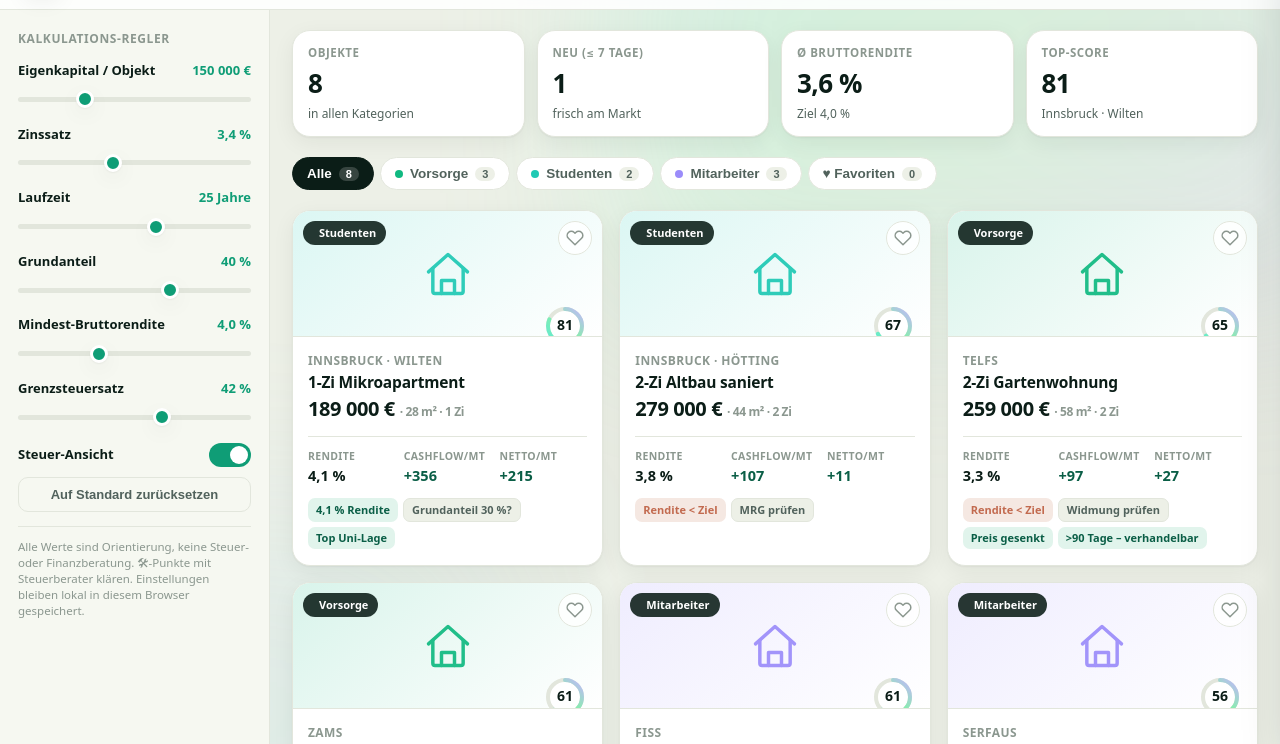
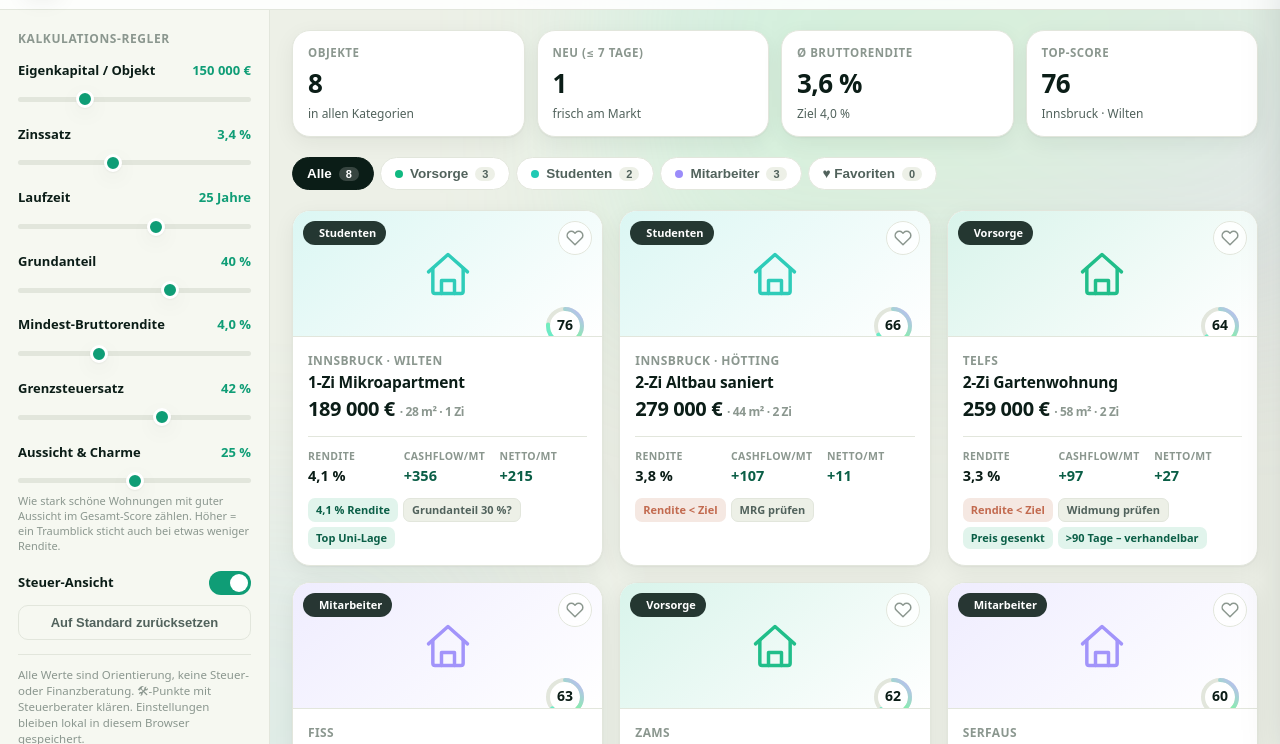
Before and after one commit to mpregenzer-blip/imo-bot, a plain HTML site: page index.html in a window 1280 px wide. Both pictures are taken after a click on the button "Auf Standard zurücksetzen". Shown: the part 56-800 px from the top of the page. Drawn offline with Linux system fonts and the light colour scheme.

Commit message:
Aussicht & Charme: Regler, Scoring, Badges und Detail-Ansicht

```diff
--- a/index.html
+++ b/index.html
@@ -240,6 +240,9 @@ input[type=range]::-moz-range-thumb{width:16px;height:16px;border-radius:50%;bac
       <input type="range" id="r_rend" min="2" max="8" step="0.1" value="4"></div>
     <div class="ctl"><div class="ctl-top"><label>Grenzsteuersatz</label><span class="val" id="v_steuer">42 %</span></div>
       <input type="range" id="r_steuer" min="20" max="55" step="1" value="42"></div>
+    <div class="ctl"><div class="ctl-top"><label>Aussicht &amp; Charme</label><span class="val" id="v_qual">25 %</span></div>
+      <input type="range" id="r_qual" min="0" max="50" step="5" value="25">
+      <p style="font-size:11px;color:var(--muted);margin:5px 0 0;line-height:1.35">Wie stark schöne Wohnungen mit guter Aussicht im Gesamt-Score zählen. Höher = ein Traumblick sticht auch bei etwas weniger Rendite.</p></div>
     <div class="toggle-row"><span>Steuer-Ansicht</span>
       <label class="switch"><input type="checkbox" id="t_tax" checked><span class="slider-sw"></span></label></div>
     <button class="reset" id="resetBtn">Auf Standard zurücksetzen</button>
@@ -272,21 +275,21 @@ const CATS={
 };
 
 const SAMPLE_DATA=[
- {id:"v1",kat:"vorsorge",titel:"2-Zi ETW Schönegg",ort:"Hall in Tirol",plz:"6060",kaufpreis:285000,qm:52,zimmer:2,baujahr:1998,miete:676,makler:true,einheiten:14,tage_online:53,preissenkung:false,freizeit:"nein",
+ {id:"v1",kat:"vorsorge",titel:"2-Zi ETW Schönegg",ort:"Hall in Tirol",plz:"6060",kaufpreis:285000,qm:52,zimmer:2,baujahr:1998,miete:676,makler:true,einheiten:14,tage_online:53,preissenkung:false,freizeit:"nein",aussicht:62,charme:55,
    hist:[{d:"2026-05-15",p:295000},{d:"2026-06-20",p:285000}],lage:{ruhe:78,schule:82,nahversorgung:70,oeffi:74,natur:80}},
- {id:"v2",kat:"vorsorge",titel:"3-Zi Wohnung mit Terrasse",ort:"Zams",plz:"6511",kaufpreis:339000,qm:79,zimmer:3,baujahr:2016,miete:1010,makler:false,einheiten:8,tage_online:6,preissenkung:false,freizeit:"nein",
+ {id:"v2",kat:"vorsorge",titel:"3-Zi Wohnung mit Terrasse",ort:"Zams",plz:"6511",kaufpreis:339000,qm:79,zimmer:3,baujahr:2016,miete:1010,makler:false,einheiten:8,tage_online:6,preissenkung:false,freizeit:"nein",aussicht:80,charme:78,
    hist:[{d:"2026-07-04",p:339000}],lage:{ruhe:84,schule:76,nahversorgung:72,oeffi:66,natur:88}},
- {id:"v3",kat:"vorsorge",titel:"2-Zi Gartenwohnung",ort:"Telfs",plz:"6410",kaufpreis:259000,qm:58,zimmer:2,baujahr:2009,miete:715,makler:false,einheiten:6,tage_online:97,preissenkung:true,freizeit:"offen",
+ {id:"v3",kat:"vorsorge",titel:"2-Zi Gartenwohnung",ort:"Telfs",plz:"6410",kaufpreis:259000,qm:58,zimmer:2,baujahr:2009,miete:715,makler:false,einheiten:6,tage_online:97,preissenkung:true,freizeit:"offen",aussicht:58,charme:66,
    hist:[{d:"2026-04-02",p:279000},{d:"2026-06-28",p:259000}],lage:{ruhe:80,schule:78,nahversorgung:80,oeffi:82,natur:70}},
- {id:"s1",kat:"studenten",titel:"1-Zi Mikroapartment",ort:"Innsbruck · Wilten",plz:"6020",kaufpreis:189000,qm:28,zimmer:1,baujahr:2019,miete:640,makler:true,einheiten:22,tage_online:12,preissenkung:false,freizeit:"nein",
+ {id:"s1",kat:"studenten",titel:"1-Zi Mikroapartment",ort:"Innsbruck · Wilten",plz:"6020",kaufpreis:189000,qm:28,zimmer:1,baujahr:2019,miete:640,makler:true,einheiten:22,tage_online:12,preissenkung:false,freizeit:"nein",aussicht:55,charme:72,
    hist:[{d:"2026-06-28",p:189000}],lage:{uni:94,oeffi:90,ausgehen:88,nahversorgung:82}},
- {id:"s2",kat:"studenten",titel:"2-Zi Altbau saniert",ort:"Innsbruck · Hötting",plz:"6020",kaufpreis:279000,qm:44,zimmer:2,baujahr:1952,miete:880,makler:true,einheiten:9,tage_online:34,preissenkung:false,freizeit:"nein",
+ {id:"s2",kat:"studenten",titel:"2-Zi Altbau saniert",ort:"Innsbruck · Hötting",plz:"6020",kaufpreis:279000,qm:44,zimmer:2,baujahr:1952,miete:880,makler:true,einheiten:9,tage_online:34,preissenkung:false,freizeit:"nein",aussicht:74,charme:82,
    hist:[{d:"2026-06-06",p:289000},{d:"2026-06-30",p:279000}],lage:{uni:80,oeffi:84,ausgehen:78,nahversorgung:76}},
- {id:"m1",kat:"mitarbeiter",titel:"4-Zi Wohnung Ortszentrum",ort:"Fiss",plz:"6533",kaufpreis:445000,qm:96,zimmer:4,baujahr:2012,miete:1450,makler:false,einheiten:5,tage_online:21,preissenkung:false,freizeit:"nein",betten:6,
+ {id:"m1",kat:"mitarbeiter",titel:"4-Zi Wohnung Ortszentrum",ort:"Fiss",plz:"6533",kaufpreis:445000,qm:96,zimmer:4,baujahr:2012,miete:1450,makler:false,einheiten:5,tage_online:21,preissenkung:false,freizeit:"nein",aussicht:88,charme:80,betten:6,
    hist:[{d:"2026-06-19",p:445000}],lage:{arbeitsweg:95,dorfleben:88,oeffi:80,nahversorgung:82}},
- {id:"m2",kat:"mitarbeiter",titel:"3-Zi im Dorf, Nähe Lifte",ort:"Serfaus",plz:"6534",kaufpreis:389000,qm:78,zimmer:3,baujahr:2005,miete:1150,makler:true,einheiten:12,tage_online:44,preissenkung:true,freizeit:"nein",betten:4,
+ {id:"m2",kat:"mitarbeiter",titel:"3-Zi im Dorf, Nähe Lifte",ort:"Serfaus",plz:"6534",kaufpreis:389000,qm:78,zimmer:3,baujahr:2005,miete:1150,makler:true,einheiten:12,tage_online:44,preissenkung:true,freizeit:"nein",aussicht:85,charme:74,betten:4,
    hist:[{d:"2026-05-10",p:410000},{d:"2026-06-25",p:389000}],lage:{arbeitsweg:90,dorfleben:84,oeffi:78,nahversorgung:74}},
- {id:"m3",kat:"mitarbeiter",titel:"3-Zi Wohnung am Ortsrand",ort:"Ried im Oberinntal",plz:"6531",kaufpreis:298000,qm:82,zimmer:3,baujahr:2001,miete:900,makler:false,einheiten:4,tage_online:70,preissenkung:false,freizeit:"nein",betten:4,
+ {id:"m3",kat:"mitarbeiter",titel:"3-Zi Wohnung am Ortsrand",ort:"Ried im Oberinntal",plz:"6531",kaufpreis:298000,qm:82,zimmer:3,baujahr:2001,miete:900,makler:false,einheiten:4,tage_online:70,preissenkung:false,freizeit:"nein",aussicht:60,charme:48,betten:4,
    hist:[{d:"2026-04-30",p:298000}],lage:{arbeitsweg:48,dorfleben:40,oeffi:52,nahversorgung:55}}
 ];
 /* DATA wird beim Laden aus daten/objekte.json geholt; SAMPLE_DATA dient als Fallback,
@@ -300,7 +303,7 @@ const LAGE_DEF={
 };
 
 let P=load(), favs=store.get("imo_favs",[]), activeTab="alle";
-function load(){const d=store.get("imo_params",{});return {ek:d.ek??150000,zins:d.zins??3.4,lauf:d.lauf??25,grund:d.grund??40,rend:d.rend??4,steuer:d.steuer??42,tax:d.tax??true}}
+function load(){const d=store.get("imo_params",{});return {ek:d.ek??150000,zins:d.zins??3.4,lauf:d.lauf??25,grund:d.grund??40,rend:d.rend??4,steuer:d.steuer??42,qual:d.qual??25,tax:d.tax??true}}
 function saveP(){store.set("imo_params",P)}
 
 function calc(o){
@@ -311,14 +314,20 @@ function calc(o){
   return {nkPct,gesamt,kredit,rate,jahresmiete,afa,zinsen1,verlust,steuerJahr,cashflow,netto,brutto,gebaeude};
 }
 function scoreLage(o){let s=0;for(const [k,,w] of LAGE_DEF[o.kat])s+=(o.lage[k]||0)*w;return Math.round(s)}
+/* Aussicht & Charme – gilt fuer ALLE Kategorien. Fehlende Werte = neutral 60. */
+function quality(o){return Math.round(((o.aussicht??60)+(o.charme??60))/2)}
 function scoreGesamt(o){
-  const c=calc(o), lage=scoreLage(o);
+  const c=calc(o), lage=scoreLage(o), qual=quality(o);
   const rendScore=Math.max(0,Math.min(100,(c.brutto/P.rend)*60));
   const cfScore=Math.max(0,Math.min(100,60+c.netto/6));
-  return Math.round(lage*0.4+rendScore*0.35+cfScore*0.25);
+  const rest=0.45*lage+0.35*rendScore+0.20*cfScore;   // Rendite/Lage/Cashflow
+  const w=P.qual/100;                                   // Gewichtung Aussicht & Charme
+  return Math.round(w*qual+(1-w)*rest);
 }
 function badges(o){
   const c=calc(o), b=[];
+  if((o.aussicht??0)>=85) b.push({t:"Traumblick",cls:"i"});
+  if((o.charme??0)>=85) b.push({t:"Charmant",cls:"i"});
   if(c.brutto<P.rend) b.push({t:"Rendite < Ziel",cls:"c"}); else b.push({t:c.brutto.toFixed(1).replace(".",",")+" % Rendite",cls:"g"});
   if(o.baujahr<1953) b.push({t:"MRG prüfen",cls:"w"});
   if(o.einheiten>10) b.push({t:"Grundanteil 30 %?",cls:"w"});
@@ -464,6 +473,15 @@ function openDrawer(id){
       </div>`:""}
 
       <div class="d-section">
+        <h3>Aussicht &amp; Charme</h3>
+        <div class="lage-bars">
+          <div class="lb"><div class="lb-top"><span>Aussicht / Blick</span><span class="lb-v tabnum">${o.aussicht??60}</span></div><div class="lb-track"><div class="lb-fill" style="width:${o.aussicht??60}%"></div></div></div>
+          <div class="lb"><div class="lb-top"><span>Charme / Wohnqualität</span><span class="lb-v tabnum">${o.charme??60}</span></div><div class="lb-track"><div class="lb-fill" style="width:${o.charme??60}%"></div></div></div>
+        </div>
+        <div class="lage-hint">Schöne Wohnungen mit gutem Blick ziehen gute Mieter an. Zählt aktuell zu ${P.qual} % im Gesamt-Score (per Regler „Aussicht &amp; Charme" einstellbar). ${(o.aussicht??60)<60||(o.charme??60)<60?"Werte noch schätzen/anpassen.":""}</div>
+      </div>
+
+      <div class="d-section">
         <h3>Lage-Bewertung · ${cat.label}</h3>
         <div class="lage-bars">${lageRows}</div>
         <div class="lage-hint">${lageHint}</div>
@@ -498,14 +516,17 @@ bindRange("r_lauf","lauf","v_lauf",v=>v+" Jahre");
 bindRange("r_grund","grund","v_grund",fmtPct0);
 bindRange("r_rend","rend","v_rend",fmtPct);
 bindRange("r_steuer","steuer","v_steuer",fmtPct0);
+bindRange("r_qual","qual","v_qual",fmtPct0);
 const tTax=document.getElementById("t_tax");tTax.checked=P.tax;tTax.onchange=()=>{P.tax=tTax.checked;saveP();renderAll()};
 document.getElementById("resetBtn").onclick=()=>{
-  P={ek:150000,zins:3.4,lauf:25,grund:40,rend:4,steuer:42,tax:true};saveP();
+  P={ek:150000,zins:3.4,lauf:25,grund:40,rend:4,steuer:42,qual:25,tax:true};saveP();
   document.getElementById("r_ek").value=P.ek;document.getElementById("r_zins").value=P.zins;document.getElementById("r_lauf").value=P.lauf;
-  document.getElementById("r_grund").value=P.grund;document.getElementById("r_rend").value=P.rend;document.getElementById("r_steuer").value=P.steuer;tTax.checked=true;
+  document.getElementById("r_grund").value=P.grund;document.getElementById("r_rend").value=P.rend;document.getElementById("r_steuer").value=P.steuer;
+  document.getElementById("r_qual").value=P.qual;tTax.checked=true;
   document.getElementById("v_ek").textContent=eur0(P.ek)+" €";document.getElementById("v_zins").textContent=fmtPct(P.zins);
   document.getElementById("v_lauf").textContent=P.lauf+" Jahre";document.getElementById("v_grund").textContent=fmtPct0(P.grund);
-  document.getElementById("v_rend").textContent=fmtPct(P.rend);document.getElementById("v_steuer").textContent=fmtPct0(P.steuer);renderAll();
+  document.getElementById("v_rend").textContent=fmtPct(P.rend);document.getElementById("v_steuer").textContent=fmtPct0(P.steuer);
+  document.getElementById("v_qual").textContent=fmtPct0(P.qual);renderAll();
 };
 
 const params=document.getElementById("params"),scrim=document.getElementById("scrim");
```
